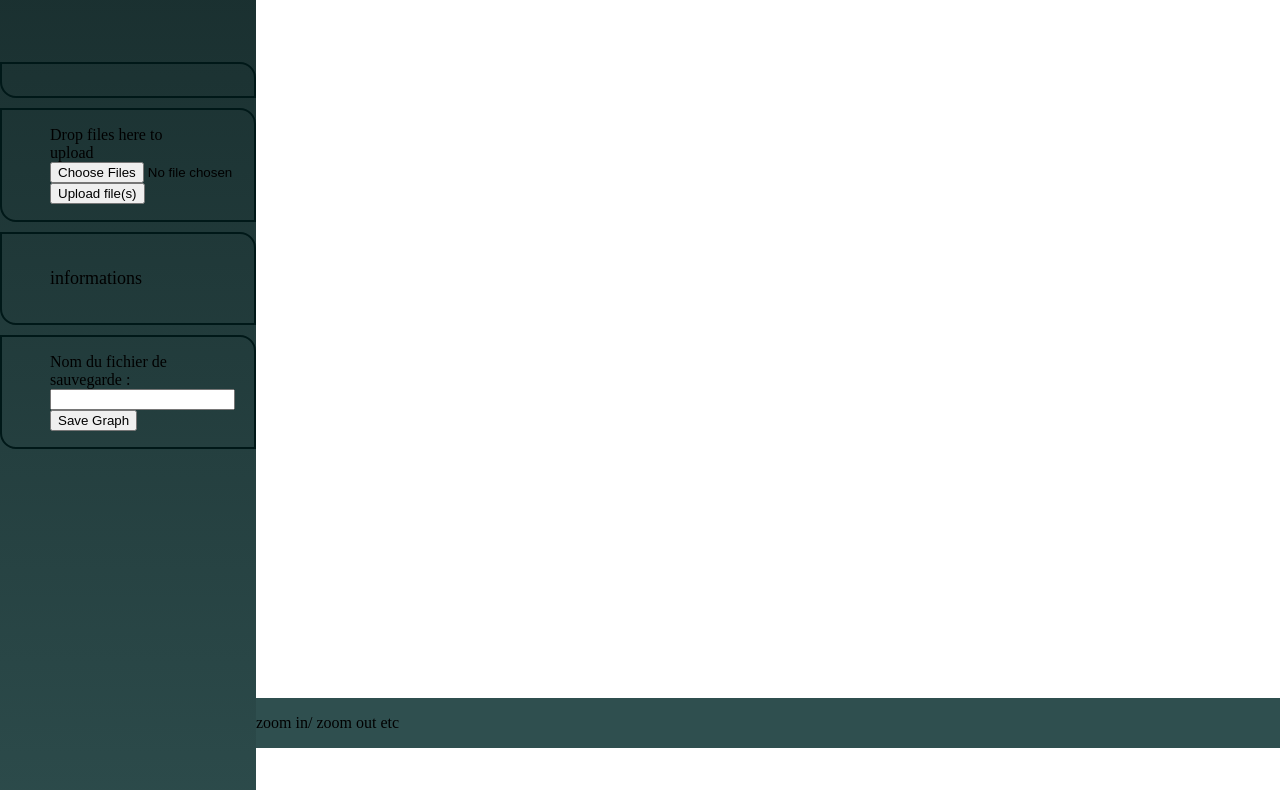
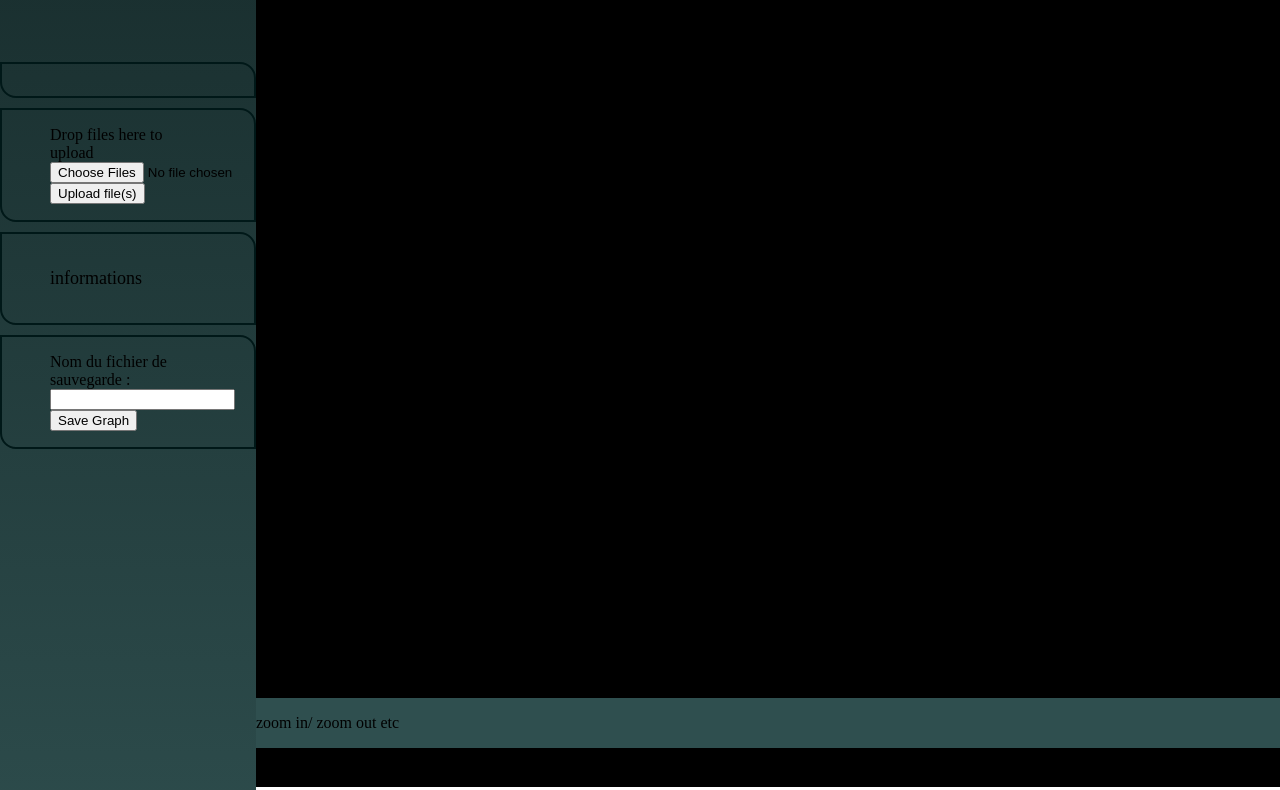
Before and after one commit to mablt/M1_PDP_Project, a plain HTML site: page interface/interface_index.html in a window 1280 px wide. Shown: the part 52-842 px from the top of the page. Drawn offline with Linux system fonts and the light colour scheme.

Commit message:
Update interface_style.css for upload/save

```diff
--- a/interface/interface_style.css
+++ b/interface/interface_style.css
@@ -2,7 +2,7 @@ html, body {
 	height: 100%;
 	margin: 0; padding: 0;
 }
-#sidebar, #p3d-graph{
+#sidebar, #graph-3d{
     padding:1px 0;
     height: inherit;
     }
@@ -45,7 +45,7 @@ footer{
     padding-bottom: 6%;
 }
 
-#p3d-graph{
+#graph-3d{
     margin-left:20%;
 	background-color:black;
 	width:80%;
```
